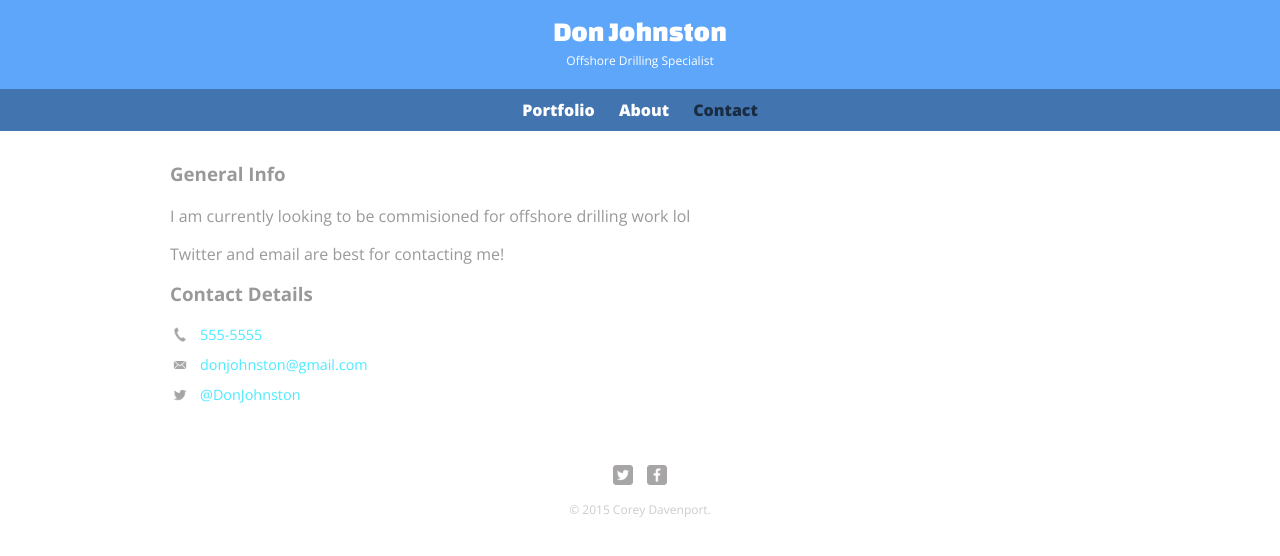
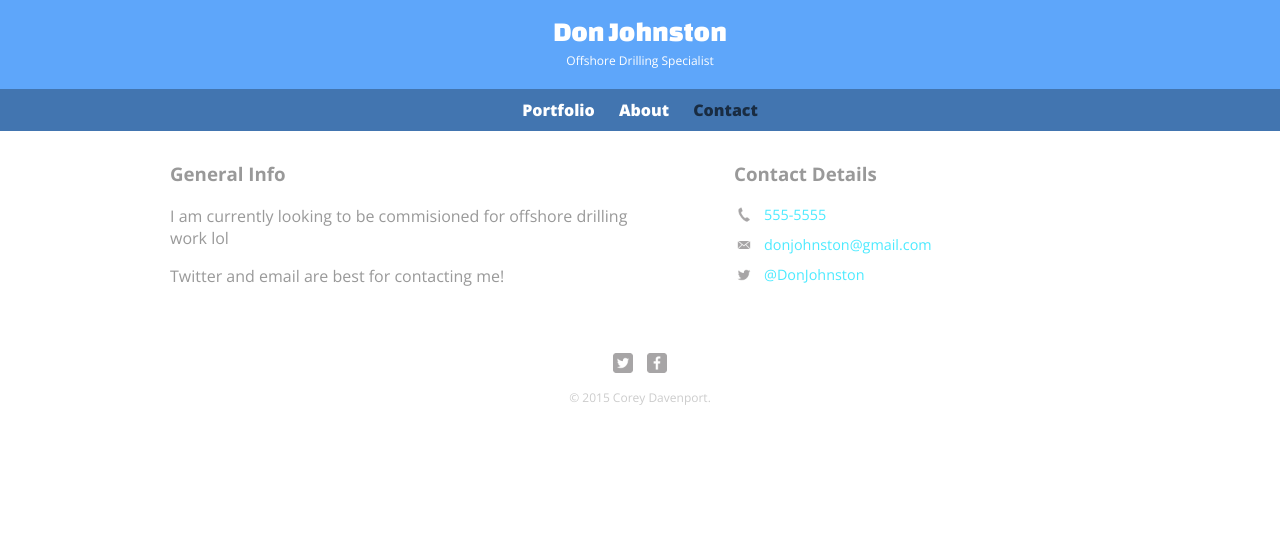
Before and after one commit to coreydavenport/RUS1, a plain HTML site: page contact.html in a window 1280 px wide. Drawn offline with nearby package versions, Linux system fonts and the light colour scheme.

Commit message:
responsive
media-queries

```diff
--- a/contact.html
+++ b/contact.html
@@ -23,12 +23,12 @@
       </nav>
     </header>
     <div id="wrapper">
-      <section>
+      <section id="primary">
         <h3>General Info</h3>
         <p>I am currently looking to be commisioned for offshore drilling work lol</p>
         <p>Twitter and email are best for contacting me!</p>
       </section>
-      <section>
+      <section id="secondary">
         <h3>Contact Details</h3>
         <ul class="contact-details">
           <li class="phone"><a href="tel:555-5555">555-5555</a></li>
--- a/css/responsive.css
+++ b/css/responsive.css
@@ -0,0 +1,33 @@
+@media screen and (min-width: 480px) {
+/**********************************
+TWO COLUMN LAYOUT
+***********************************/
+
+	#primary {
+		width: 50%;
+		float: left;
+	}
+
+	#secondary {
+		width: 40%;
+		float: right;
+	}
+
+	/**********************************
+	PAGE: PORTFOLIO
+	***********************************/
+
+	#gallery li {
+		width: 28.33333%;
+	}
+
+	#gallery li:nth-child(4n) {
+		clear:left;
+	}
+}
+
+@media screen and (min-width:  660px) {
+	body {
+
+	}
+}
```
